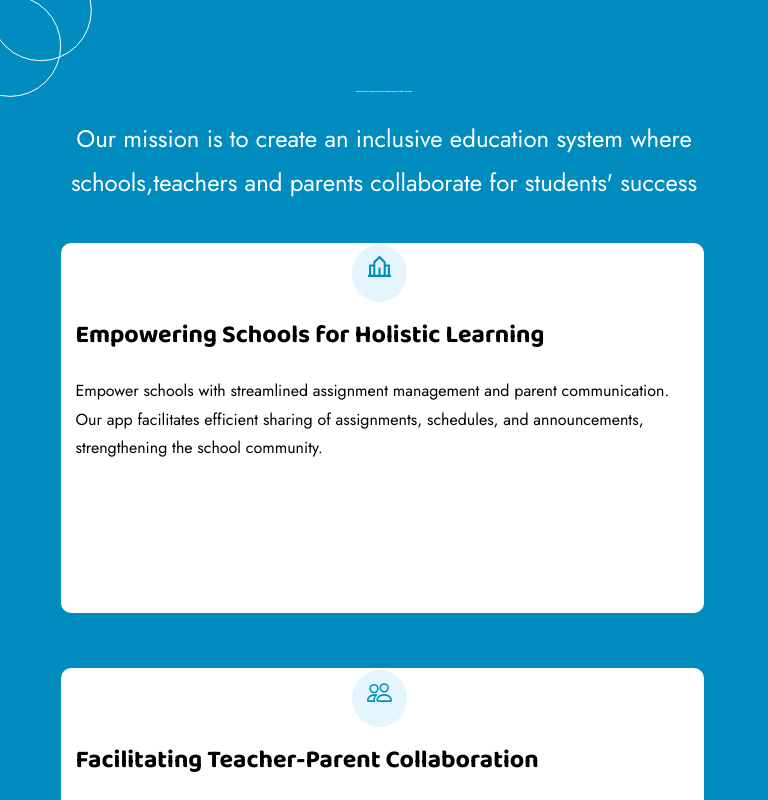
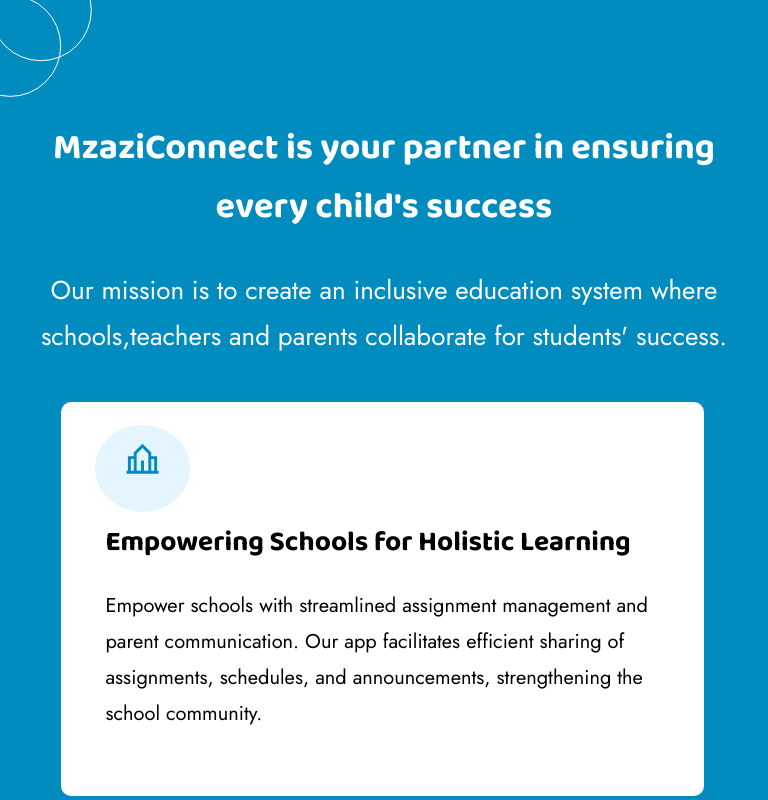
Before and after one commit to Florence-nyokabi/Sakigake-website, a React (Create React App) app in the folder sakigake-informational/: page / in a window 768 px wide. Shown: the top 800 px of the page. Built offline with nearby package versions, Linux system fonts and the light colour scheme; a web font is replaced by a local one.

Commit message:
added media-queries

```diff
--- a/sakigake-informational/src/Mission/index.js
+++ b/sakigake-informational/src/Mission/index.js
@@ -2,7 +2,6 @@
 import { RiSchoolLine } from 'react-icons/ri';
 import {BsPeople} from 'react-icons/bs';
 import './styles.css'
-
 
 
 let info =[
@@ -21,14 +20,12 @@
             </div>
             <div id="circle2">
             </div>
-
         <div id="mission-header">
             <h1>MzaziConnect is your partner in ensuring every child's success</h1>
-           <p>Our mission is to create an inclusive education system where schools,teachers and parents collaborate for students' success</p>
+           <p>Our mission is to create an inclusive education system where schools,teachers and parents collaborate for students' success.</p>
         </div>
 
-        <div id="bottom" >
-
+        <div id="content" >
             {
                  info.map((item,index)=>(
                     <div key={index} id="blueContainer">
--- a/sakigake-informational/src/Mission/styles.css
+++ b/sakigake-informational/src/Mission/styles.css
@@ -27,7 +27,7 @@
     margin-top: -15%;
 }
 
-#bottom {
+#content {
     width: 100%;
     margin-bottom: 8%;
     display: flex;
@@ -44,19 +44,16 @@
     color: black;
     padding: 50px 25px;
     padding-bottom: 40px;
-
-
 }
 
 #blueContainer p {
     font-family:'Jost',san ;
     line-height: 1.8;
-
 }
 
 #icon {
     margin-right: 40%;
-    font-size: 35px;
+    font-size: 40px;
     color: #008CBF;
     border-radius: 50%;
     background: #E4F5FF;
@@ -83,78 +80,76 @@
     border: 1px solid white;
     transform: translate(-40%, -105%);
 }
-
-@media screen and (max-width: 767px) {
+@media screen and (max-width: 280px){
     #mission-section {
-        /* margin-top: 50%; */
-        width: 100%;
-
+        width: 90%;
+        padding-right: 20px;
     }
 
+    #mission-header {
+        width: 95%;
+    }
     #mission-header h1 {
-        font-size: 25px;
+        font-size: 14px;
     }
 
     #mission-header p {
-        font-size: 14px;
-
+        font-size: 10px;
     }
-
-    #bottom {
+    #content{
         display: grid;
         grid-template-columns: repeat(1 1fr);
+        /* gap: 24px; */
     }
 
     #blueContainer {
-        width: 78%;
-        height: 250px;
-        margin: 10px 15px;
-        padding: 60px 30px;
-        margin-left: 14px;
+        width: 80%;
+        padding: 6px 14px;
+        padding-top: 5%;
+
     }
+    #blueContainer h2 {
+        font-size: 28px;
 
-    #blueContainer h2 {
-        font-size: 20px;
-
+    }
+    #blueContainer p{
+        font-size: 12px;
     }
 
     #icon {
         font-size: 20px;
-        padding: 8px 15px;
-        margin-left: 40%;
+        padding: 15px 30px;
     }
 
     #circle {
-        width: 80px;
-        height: 80px;
+        width: 60px;
+        height: 60px;
     }
 
     #circle2 {
-        width: 80px;
-        height: 80px;
+        width: 60px;
+        height: 60px;
     }
 }
-
-@media screen and (min-width: 768px) and (max-width: 1180px) {
+@media screen and (min-width: 420px) and (max-width: 540px){
     #mission-section {
         width: 100%;
-        margin-right: -10%;
-
+        padding-left: 18px;
+        /* margin-right: -10%; */
     }
 
     #mission-header {
-        width: 100%;
+        width: 90%;
+        margin-left: 5%;
     }
-
     #mission-header h1 {
-        font-size: 2px;
+        font-size: 36px;
     }
 
     #mission-header p {
-        font-size: 24px;
+        font-size: 26px;
     }
-
-    #bottom {
+    #content{
         display: grid;
         grid-template-columns: repeat(1 1fr);
         gap: 24px;
@@ -162,19 +157,192 @@
 
     #blueContainer {
         width: 80%;
-        padding: 10px 14px;
+        padding: 6px 14px;
+        padding-top: 5%;
+        margin-left: -5%;
+    }
+    #blueContainer h2 {
+        font-size: 28px;
+        padding-left: 25px;
+    }
+    #blueContainer p{
+        font-size: 20px;
+        padding-left: 25px;
+    }
+
+    #icon {
+        font-size: 35px;
+        padding: 15px 30px;
+        margin-left: 20px;
+    }
+
+    #circle {
+        width: 100px;
+        height: 100px;
+    }
+
+    #circle2 {
+        width: 100px;
+        height: 100px;
+    }
+}
+@media screen and (max-width: 767px) {
+    #mission-section {
+        /* margin-top: 50%; */
+        width: 100%;
+    }
+    #mission-header h1 {
+        width: 95%;
+        margin-top: -2%;
+        margin-left: 10px;
+        font-size: 26px;
+    }
+
+    #mission-header p {
+        width: 90%;
+        margin-left: 12px;
+        font-size: 14px;
+
+    }
+    #content {
+        display: grid;
+        grid-template-columns: repeat(1 1fr);
+    }
+
+    #blueContainer {
+        width: 80%;
+        height: 250px;
+        margin-left: 19px;
+        margin-bottom: 5%;
+        padding: 60px 20px;
+        padding-bottom: 100px;
+    }
+    #blueContainer h2 {
+        font-size: 20px;
+    }
+
+    #icon {
+        font-size: 30px;
+        padding: 8px 15px;
+    }
+
+    #circle {
+        width: 80px;
+        height: 80px;
+        transform: translate(-12%, -45%);
+    }
+
+    #circle2 {
+        width: 80px;
+        height: 80px;
+        transform: translate(-42%, -110%);
+    }
+}
+@media screen and (min-width: 768px) and (max-width: 819px){
+    #mission-section {
+        width: 100%;
+        margin-right: -10%;
+    }
+
+    #mission-header {
+        width: 90%;
+        margin-left: 5%;
+    }
+
+    #mission-header h1 {
+        font-size: 36px;
+    }
+
+    #mission-header p {
+        font-size: 26px;
+    }
+
+    #content{
+        display: grid;
+        grid-template-columns: repeat(1 1fr);
+        gap: 24px;
+    }
+
+    #blueContainer {
+        width: 80%;
+        padding: 6px 14px;
+        padding-top: 5%;
         margin-left: 8%;
+
     }
 
     #blueContainer h2 {
-        font-size: 25px;
+        font-size: 28px;
+        padding-left: 30px;
+    }
+    #blueContainer p{
+        font-size: 20px;
+        padding-left: 30px;
+    }
+
+    #icon {
+        font-size: 35px;
+        padding: 15px 30px;
+        margin-left: 20px;
+    }
+
+    #circle {
+        width: 100px;
+        height: 100px;
+    }
+
+    #circle2 {
+        width: 100px;
+        height: 100px;
+    }
+}
+
+@media screen and (min-width: 820px) and (max-width: 980px) {
+    #mission-section {
+        width: 100%;
+        margin-right: -10%;
+    }
+
+    #mission-header {
+        width: 90%;
+        margin-left: 5%;
+    }
+
+    #mission-header h1 {
+        font-size: 36px;
+    }
+
+    #mission-header p {
+        font-size: 26px;
+    }
+
+    #content{
+        display: grid;
+        grid-template-columns: repeat(1 1fr);
+        gap: 24px;
+    }
+
+    #blueContainer {
+        width: 80%;
+        padding: 6px 14px;
+        padding-top: 5%;
+        margin-left: 8%;
 
     }
 
+    #blueContainer h2 {
+        font-size: 28px;
+        padding-left: 30px;
+    }
+    #blueContainer p{
+        font-size: 20px;
+        padding-left: 30px;
+    }
+
     #icon {
-        font-size: 25px;
-        padding: 8px 15px;
-        margin-left: 45%;
+        font-size: 35px;
+        padding: 15px 30px;
+        margin-left: 20px;
     }
 
     #circle {
```
Also changed, not shown: 1 other file (tests, documents, lock files or other folders).
